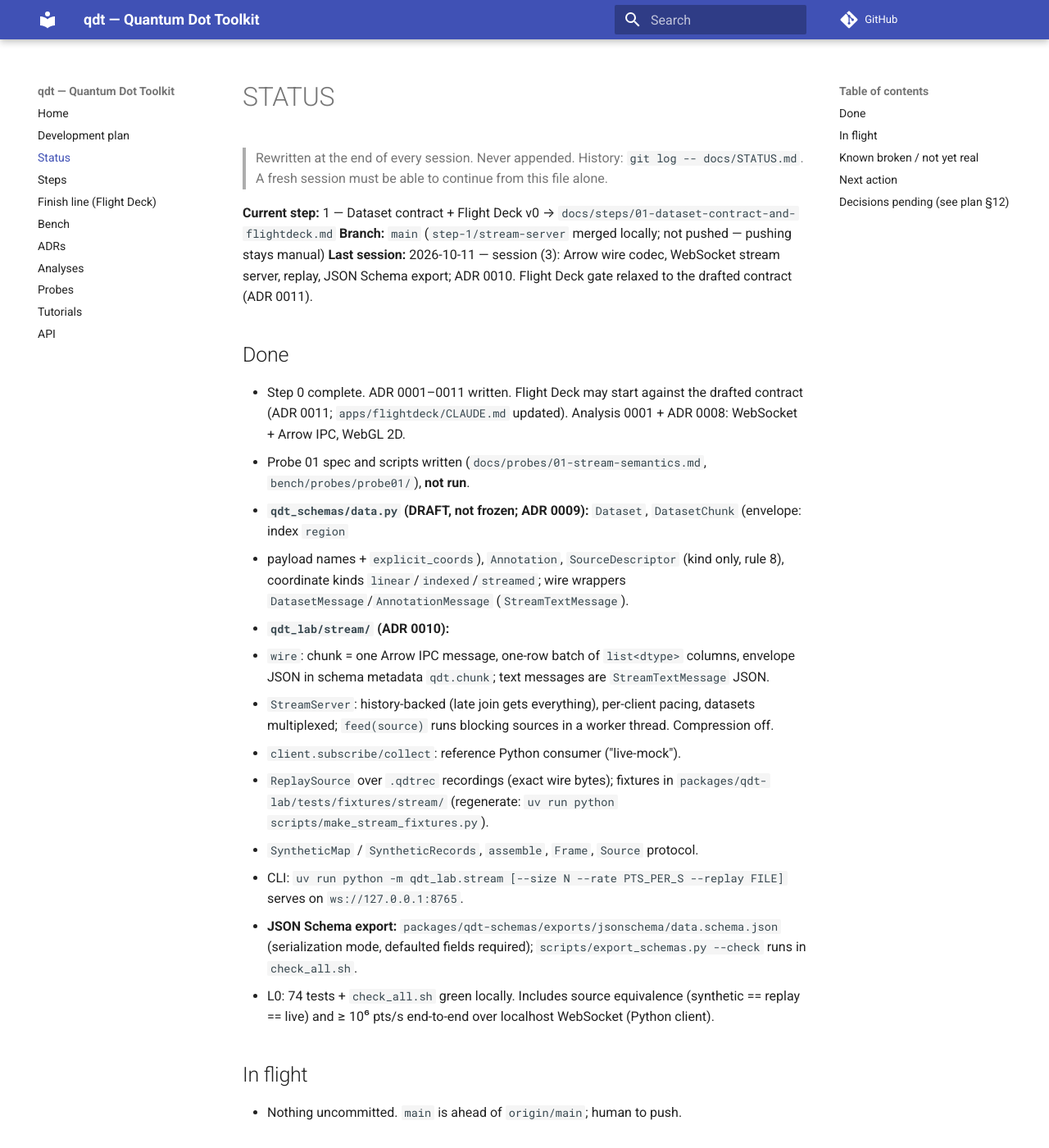
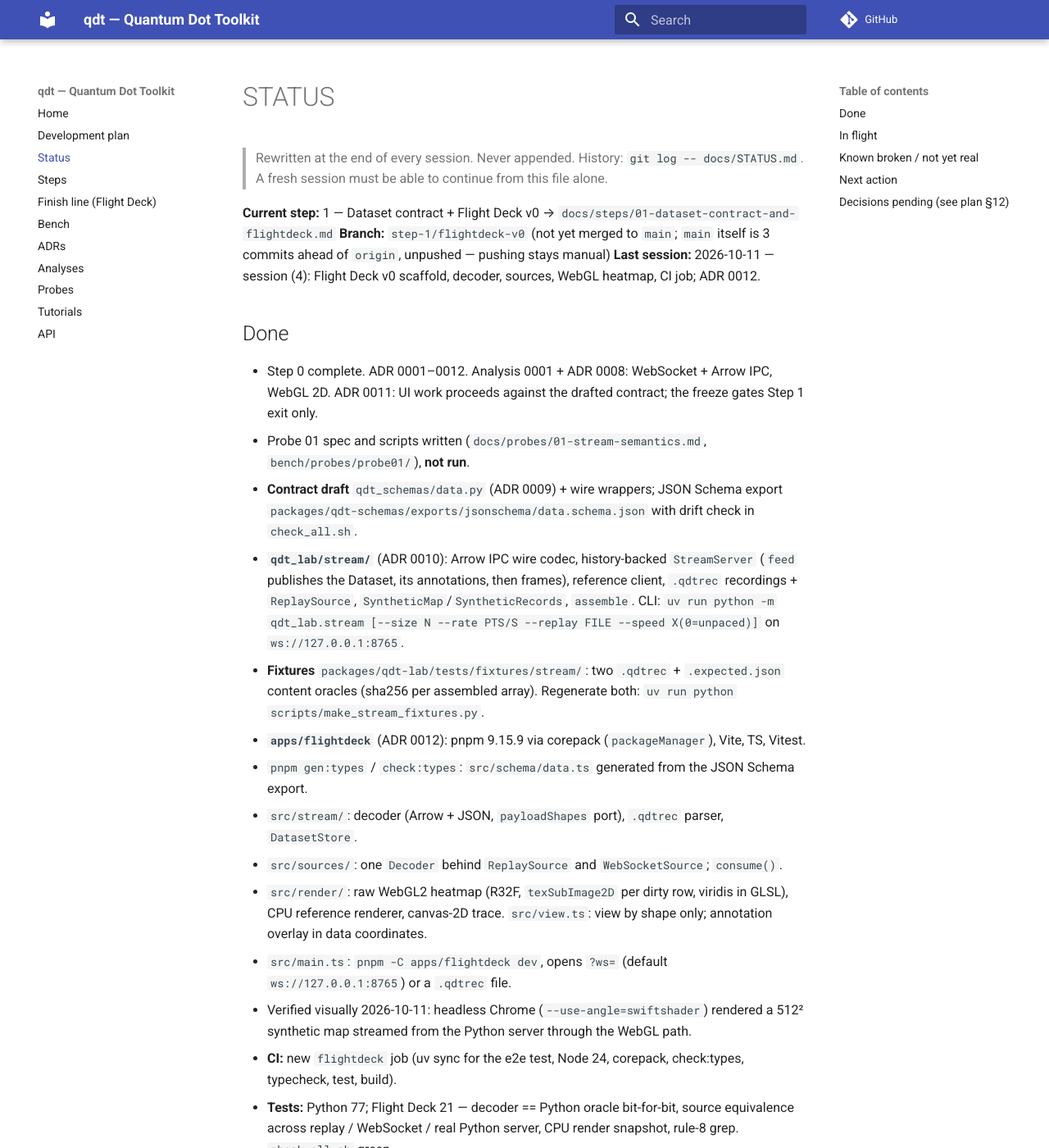
Before and after one commit to CowboyQuantum/qdt, an MkDocs documentation site: the page built from docs/STATUS.md, in a window 1280 px wide and 1400 px high. Shown: the whole window at 82% size. Built offline with MkDocs 1.6.1 and Material for MkDocs 9.7.7, drawn with Linux system fonts in a browser that asks for light colours; comment, search, counter and statistics services are not loaded; some of the changed text lies outside the part shown.

Commit message:
ci(flightdeck): add front-end job; docs(adr): 0012 Flight Deck v0 architecture; rewrite STATUS
CI: uv sync (e2e test runs the Python stream server), Node 24, corepack pnpm,
check:types, typecheck, test, build. CLAUDE.md command list updated.

Co-Authored-By: Claude Opus 5.5 <noreply@anthropic.com>

```diff
--- a/docs/STATUS.md
+++ b/docs/STATUS.md
@@ -4,47 +4,53 @@
 > A fresh session must be able to continue from this file alone.
 
 **Current step:** 1 — Dataset contract + Flight Deck v0 → `docs/steps/01-dataset-contract-and-flightdeck.md`
-**Branch:** `main` (`step-1/stream-server` merged locally; not pushed — pushing stays manual)
-**Last session:** 2026-10-11 — session (3): Arrow wire codec, WebSocket stream server, replay, JSON Schema export; ADR 0010. Flight Deck gate relaxed to the drafted contract (ADR 0011).
+**Branch:** `step-1/flightdeck-v0` (not yet merged to `main`; `main` itself is 3 commits ahead of `origin`, unpushed — pushing stays manual)
+**Last session:** 2026-10-11 — session (4): Flight Deck v0 scaffold, decoder, sources, WebGL heatmap, CI job; ADR 0012.
 
 ## Done
-- Step 0 complete. ADR 0001–0011 written. Flight Deck may start against the drafted contract (ADR 0011; `apps/flightdeck/CLAUDE.md` updated). Analysis 0001 + ADR 0008: WebSocket + Arrow IPC, WebGL 2D.
+- Step 0 complete. ADR 0001–0012. Analysis 0001 + ADR 0008: WebSocket + Arrow IPC, WebGL 2D. ADR 0011: UI work
+  proceeds against the drafted contract; the freeze gates Step 1 exit only.
 - Probe 01 spec and scripts written (`docs/probes/01-stream-semantics.md`, `bench/probes/probe01/`), **not run**.
-- **`qdt_schemas/data.py` (DRAFT, not frozen; ADR 0009):** `Dataset`, `DatasetChunk` (envelope: index `region`
-  + payload names + `explicit_coords`), `Annotation`, `SourceDescriptor` (kind only, rule 8), coordinate kinds
-  `linear`/`indexed`/`streamed`; wire wrappers `DatasetMessage`/`AnnotationMessage` (`StreamTextMessage`).
-- **`qdt_lab/stream/` (ADR 0010):**
-  - `wire`: chunk = one Arrow IPC message, one-row batch of `list<dtype>` columns, envelope JSON in schema
-    metadata `qdt.chunk`; text messages are `StreamTextMessage` JSON.
-  - `StreamServer`: history-backed (late join gets everything), per-client pacing, datasets multiplexed;
-    `feed(source)` runs blocking sources in a worker thread. Compression off.
-  - `client.subscribe/collect`: reference Python consumer ("live-mock").
-  - `ReplaySource` over `.qdtrec` recordings (exact wire bytes); fixtures in `packages/qdt-lab/tests/fixtures/stream/`
-    (regenerate: `uv run python scripts/make_stream_fixtures.py`).
-  - `SyntheticMap` / `SyntheticRecords`, `assemble`, `Frame`, `Source` protocol.
-  - CLI: `uv run python -m qdt_lab.stream [--size N --rate PTS_PER_S --replay FILE]` serves on `ws://127.0.0.1:8765`.
-- **JSON Schema export:** `packages/qdt-schemas/exports/jsonschema/data.schema.json` (serialization mode,
-  defaulted fields required); `scripts/export_schemas.py --check` runs in `check_all.sh`.
-- L0: 74 tests + `check_all.sh` green locally. Includes source equivalence (synthetic == replay == live) and
-  ≥ 10⁶ pts/s end-to-end over localhost WebSocket (Python client).
+- **Contract draft** `qdt_schemas/data.py` (ADR 0009) + wire wrappers; JSON Schema export
+  `packages/qdt-schemas/exports/jsonschema/data.schema.json` with drift check in `check_all.sh`.
+- **`qdt_lab/stream/`** (ADR 0010): Arrow IPC wire codec, history-backed `StreamServer` (`feed` publishes the
+  Dataset, its annotations, then frames), reference client, `.qdtrec` recordings + `ReplaySource`,
+  `SyntheticMap`/`SyntheticRecords`, `assemble`. CLI: `uv run python -m qdt_lab.stream [--size N --rate PTS/S
+  --replay FILE --speed X(0=unpaced)]` on `ws://127.0.0.1:8765`.
+- **Fixtures** `packages/qdt-lab/tests/fixtures/stream/`: two `.qdtrec` + `.expected.json` content oracles
+  (sha256 per assembled array). Regenerate both: `uv run python scripts/make_stream_fixtures.py`.
+- **`apps/flightdeck`** (ADR 0012): pnpm 9.15.9 via corepack (`packageManager`), Vite, TS, Vitest.
+  - `pnpm gen:types` / `check:types`: `src/schema/data.ts` generated from the JSON Schema export.
+  - `src/stream/`: decoder (Arrow + JSON, `payloadShapes` port), `.qdtrec` parser, `DatasetStore`.
+  - `src/sources/`: one `Decoder` behind `ReplaySource` and `WebSocketSource`; `consume()`.
+  - `src/render/`: raw WebGL2 heatmap (R32F, `texSubImage2D` per dirty row, viridis in GLSL), CPU reference
+    renderer, canvas-2D trace. `src/view.ts`: view by shape only; annotation overlay in data coordinates.
+  - `src/main.ts`: `pnpm -C apps/flightdeck dev`, opens `?ws=` (default `ws://127.0.0.1:8765`) or a `.qdtrec` file.
+  - Verified visually 2026-10-11: headless Chrome (`--use-angle=swiftshader`) rendered a 512² synthetic map
+    streamed from the Python server through the WebGL path.
+- **CI:** new `flightdeck` job (uv sync for the e2e test, Node 24, corepack, check:types, typecheck, test, build).
+- **Tests:** Python 77; Flight Deck 21 — decoder == Python oracle bit-for-bit, source equivalence across replay /
+  WebSocket / real Python server, CPU render snapshot, rule-8 grep. `check_all.sh` green.
 
 ## In flight
-- Nothing uncommitted. `main` is ahead of `origin/main`; human to push.
+- Nothing uncommitted. Branch awaits merge. CI has not yet run on sessions 3–4 (unpushed).
 
 ## Known broken / not yet real
-- Probe 01 unrun → contract cannot freeze. Open questions for the freeze: per-record scope time axis (streamed
-  coords are 1-D/shared), OPX partial-buffer visibility.
-- Server history is unbounded (fine for maps; grows forever for free-running `record` streams). No eviction.
-- Server ignores client messages (the "up" edge is Step 6).
-- Wall-clock tests (pacing, paced replay, end-to-end rate) may be flaky on slow CI runners.
+- Probe 01 unrun → contract cannot freeze (per-record scope time axis; OPX partial-buffer visibility).
+- GPU output is not tested in CI (CPU path only); no throughput/latency test in a real browser yet.
+- No axes, colorbar, cursors, line cuts, zoom; 1D trace untested visually; only the first Dataset is shown.
+- Server history unbounded; server ignores client messages ("up" edge is Step 6).
+- Wall-clock tests (Python pacing/rate, TS paced replay) may be flaky on slow CI runners.
 - `FINISH_LINE.md` TODO open: human to confirm/adjust the design targets.
 - Probe scripts' `qm-qua` API names unverified. `docs/BENCH.md` skeleton. Surrogate DUT not built.
 
 ## Next action
-Step 1 session (4), on `step-1/flightdeck-v0`: scaffold `apps/flightdeck` (pnpm, TS), `pnpm gen:types` from
-`packages/qdt-schemas/exports/jsonschema/data.schema.json` with a CI drift check, a TS stream decoder
-(`StreamTextMessage` JSON + Arrow IPC chunk via `apache-arrow`), the `Source` abstraction with `replay` (reading
-`.qdtrec`) and WebSocket sources, then the WebGL 2D heatmap. Add the frontend job to CI. Read `apps/flightdeck/CLAUDE.md` first.
+Step 1 session (5), on `step-1/flightdeck-benchmark`: the browser benchmark that closes #9 and the live exit
+criterion — Playwright (or headless Chrome via CDP) driving Flight Deck against `python -m qdt_lab.stream` at the
+design targets (2048², 10⁶ pts/s), measuring render latency (chunk `produced_at` → frame drawn) and sustained
+rate; raw WebGL2 baseline vs one or two library candidates; record the choice by ADR; add a browser pixel
+snapshot of the WebGL path. Then axes/colorbar and the 1D trace check.
 
 ## Decisions pending (see plan §12)
-#9 WebGL library (Step 1 benchmark, tie-breaker). Contract freeze (after Probe 01; revisits ADR 0009/0010). #10 DUT design — by Step 5 entry.
+#9 WebGL library (benchmark next session; raw WebGL2 is the baseline). Contract freeze (after Probe 01;
+revisits ADR 0009/0010). #10 DUT design — by Step 5 entry.
```
Also changed, not shown: CLAUDE.md (+2 -1 lines), docs/adr/0012-flightdeck-v0-architecture.md (added, +40 -0 lines), docs/adr/README.md (+1 -0 lines), 1 other file.
